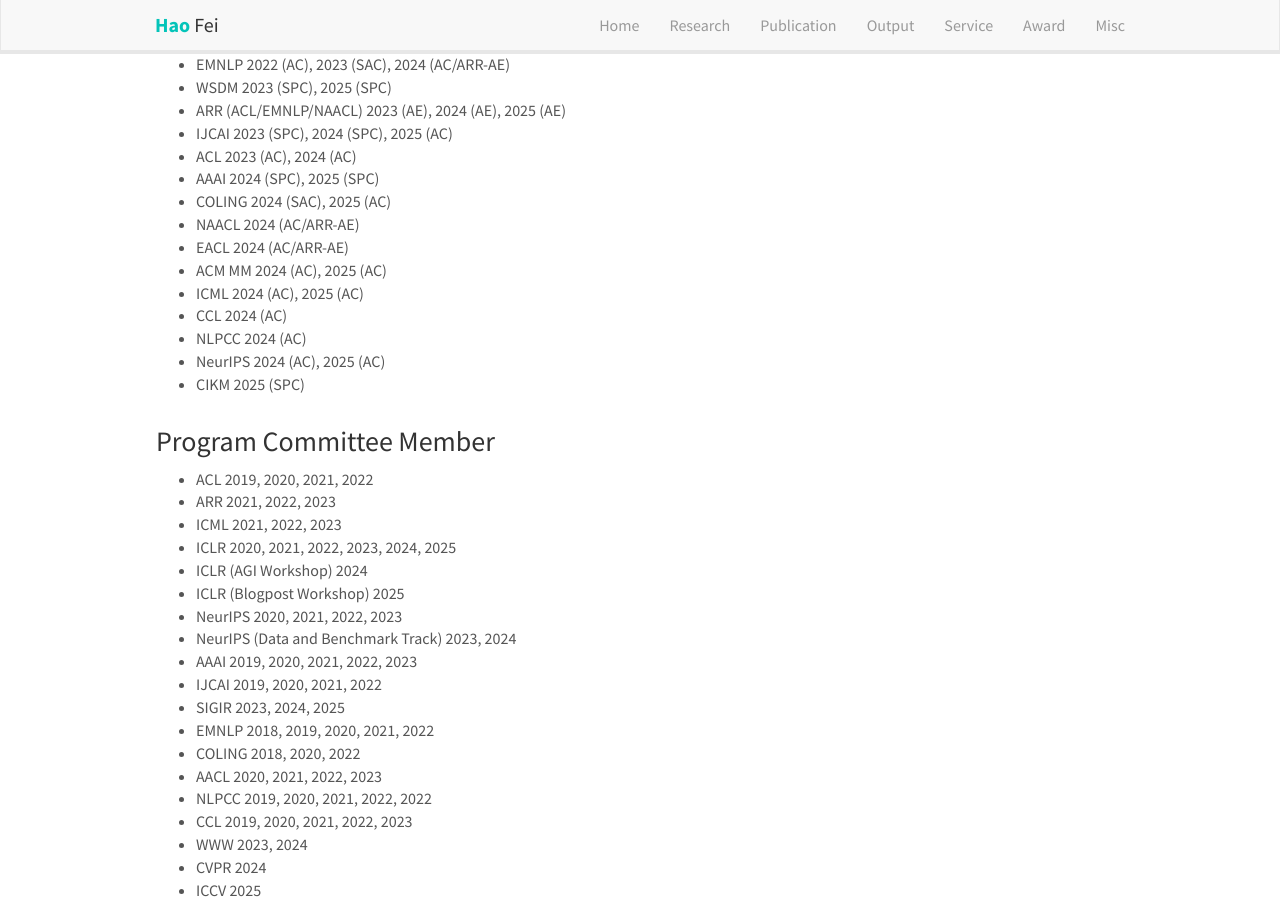
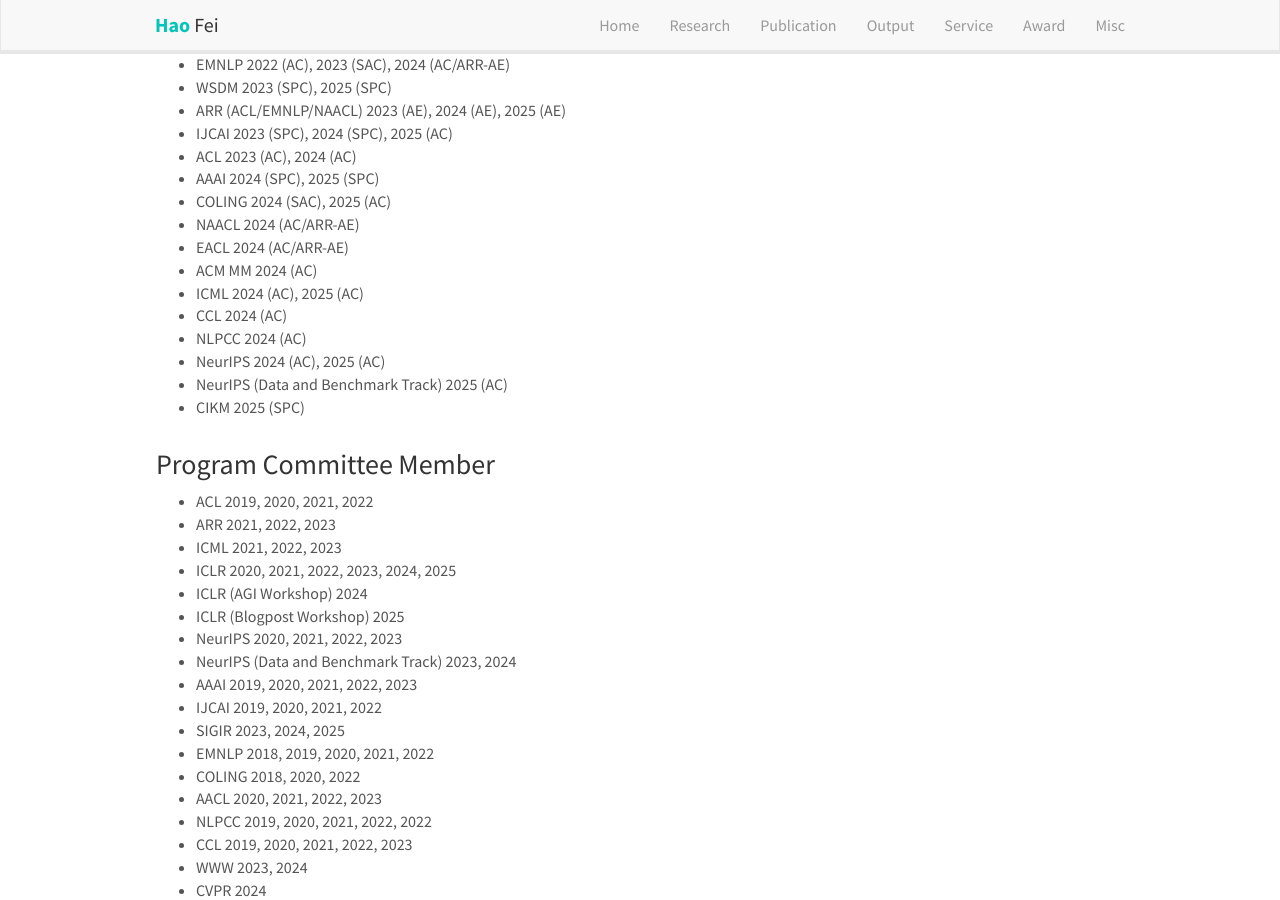
Before and after one commit to scofield7419/scofield7419.github.io, a Jekyll site: the page built from _pages/services.md, in a window 1280 px wide and 900 px high, scrolled down 461 px. Built offline with Jekyll 4.4.1, drawn with Linux system fonts in a browser that asks for light colours; nearby versions of some CDN libraries; comment, search, counter and statistics services are not loaded; a style sheet for code colours, icons or effects is not loaded.

Commit message:
Update services.md

```diff
--- a/_pages/services.md
+++ b/_pages/services.md
@@ -40,11 +40,12 @@
 - COLING 2024 (SAC), 2025 (AC)
 - NAACL 2024 (AC/ARR-AE)
 - EACL 2024 (AC/ARR-AE)
-- ACM MM 2024 (AC), 2025 (AC)
+- ACM MM 2024 (AC)
 - ICML 2024 (AC), 2025 (AC)
 - CCL 2024 (AC)
 - NLPCC 2024 (AC)
 - NeurIPS 2024 (AC), 2025 (AC)
+- NeurIPS (Data and Benchmark Track) 2025 (AC)
 - CIKM 2025 (SPC)
 
 
```
